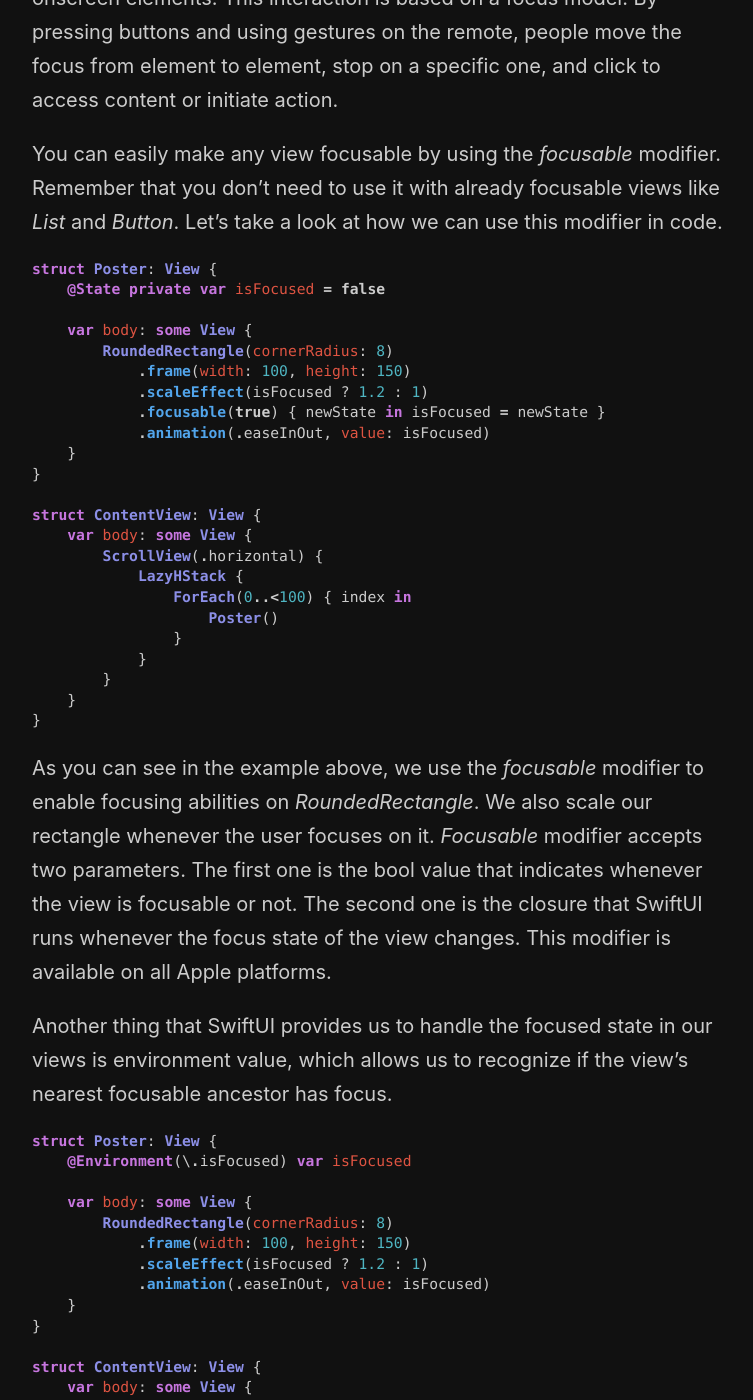
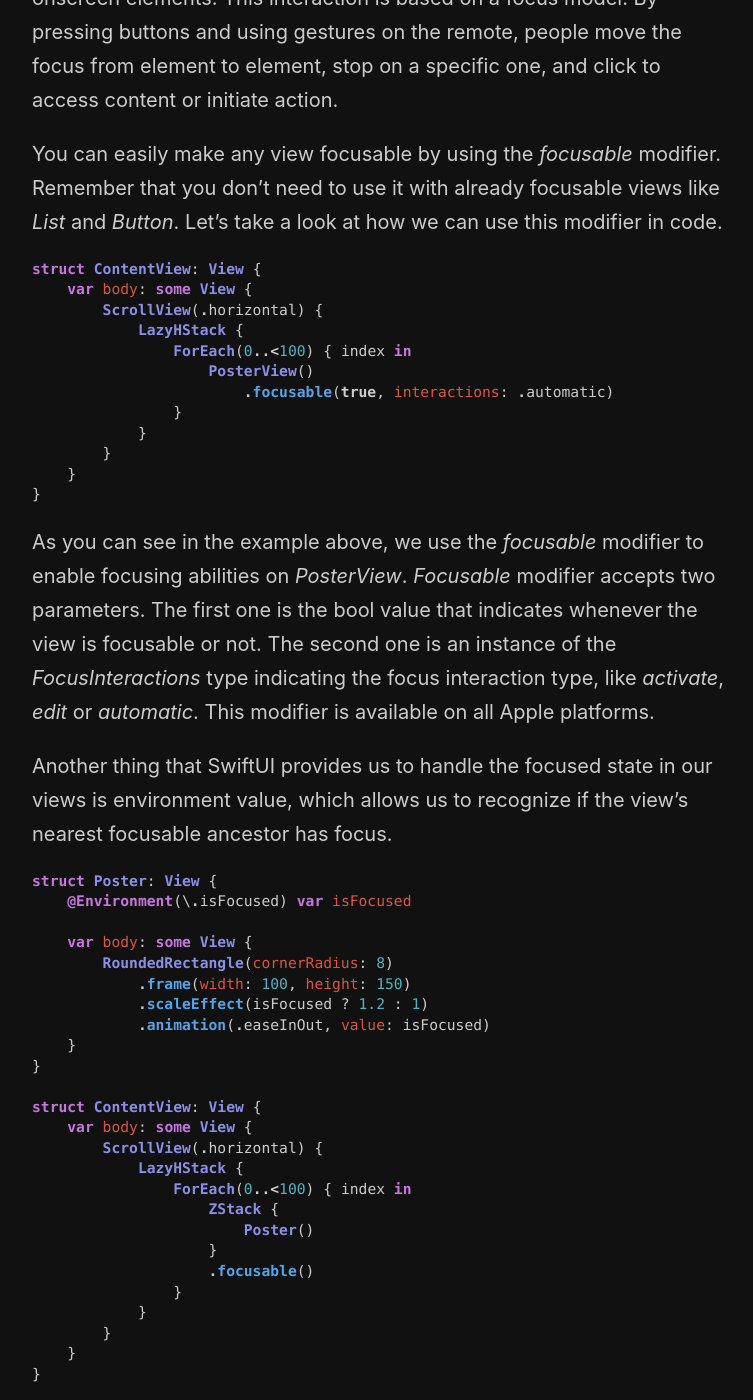
Before and after one commit to mecid/mecid.github.io, a Jekyll site: the page built from _posts/2020-12-02-focus-management-in-swiftui.md, in a window 1280 px wide and 1400 px high, scrolled down 588 px. Shown: the whole window, without its empty margins (258-1011 px from the left). Built offline with Jekyll 4.4.1, drawn with Linux system fonts in a browser that asks for light colours.

Commit message:
focus management post updated

````diff
--- a/_posts/2020-12-02-focus-management-in-swiftui.md
+++ b/_posts/2020-12-02-focus-management-in-swiftui.md
@@ -15,24 +15,13 @@
 You can easily make any view focusable by using the *focusable* modifier. Remember that you don't need to use it with already focusable views like *List* and *Button*. Let's take a look at how we can use this modifier in code.
 
 ```swift
-struct Poster: View {
-    @State private var isFocused = false
-
-    var body: some View {
-        RoundedRectangle(cornerRadius: 8)
-            .frame(width: 100, height: 150)
-            .scaleEffect(isFocused ? 1.2 : 1)
-            .focusable(true) { newState in isFocused = newState }
-            .animation(.easeInOut, value: isFocused)
-    }
-}
-
 struct ContentView: View {
     var body: some View {
         ScrollView(.horizontal) {
             LazyHStack {
                 ForEach(0..<100) { index in
-                    Poster()
+                    PosterView()
+                        .focusable(true, interactions: .automatic)
                 }
             }
         }
@@ -40,7 +29,7 @@
 }
 ```
 
-As you can see in the example above, we use the *focusable* modifier to enable focusing abilities on *RoundedRectangle*. We also scale our rectangle whenever the user focuses on it. *Focusable* modifier accepts two parameters. The first one is the bool value that indicates whenever the view is focusable or not. The second one is the closure that SwiftUI runs whenever the focus state of the view changes. This modifier is available on all Apple platforms.
+As you can see in the example above, we use the *focusable* modifier to enable focusing abilities on *PosterView*. *Focusable* modifier accepts two parameters. The first one is the bool value that indicates whenever the view is focusable or not. The second one is an instance of the *FocusInteractions* type indicating the focus interaction type, like *activate*, *edit* or *automatic*. This modifier is available on all Apple platforms.
 
 Another thing that SwiftUI provides us to handle the focused state in our views is environment value, which allows us to recognize if the view's nearest focusable ancestor has focus.
 
````
